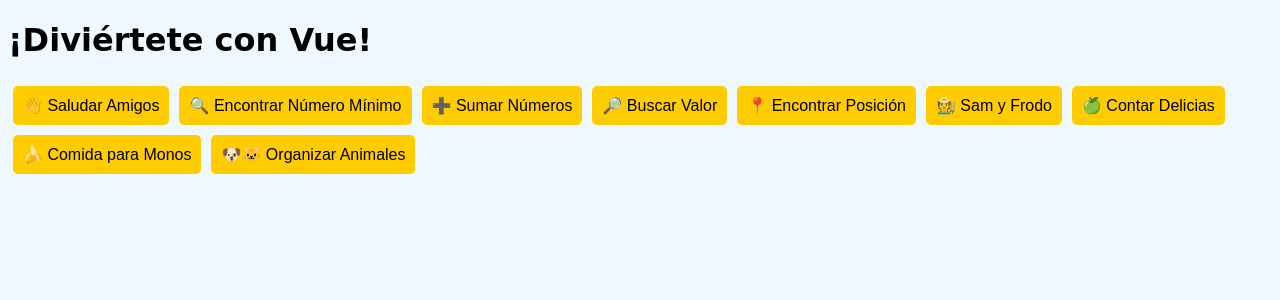
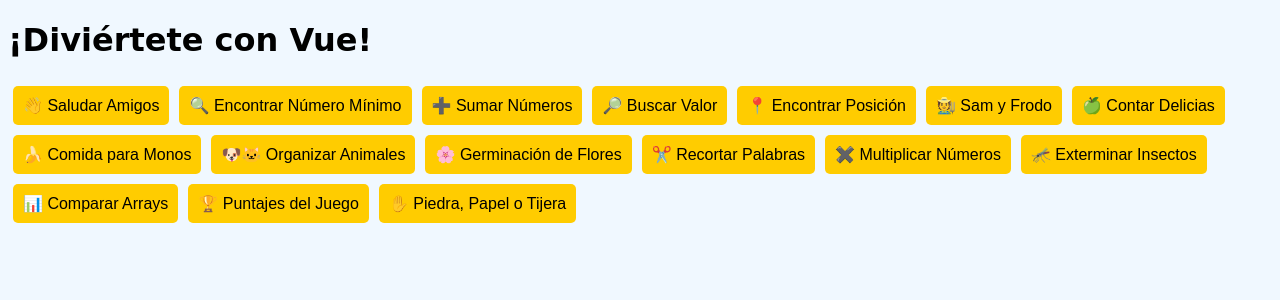
Before and after one commit to k4rlit0s13/c, a Vue app: page / in a window 1280 px wide. Shown: the top 300 px of the page. Built offline with nearby package versions, Linux system fonts and the light colour scheme.

Commit message:
feat: :sparkles: ejercicios

```diff
--- a/src/App.vue
+++ b/src/App.vue
@@ -11,6 +11,13 @@
       <button @click="contarDelicias">🍏 Contar Delicias</button>
       <button @click="comidaDeMonos">🍌 Comida para Monos</button>
       <button @click="organizarAnimales">🐶🐱 Organizar Animales</button>
+      <button @click="germinarFlores">🌸 Germinación de Flores</button>
+      <button @click="recortarPalabras">✂️ Recortar Palabras</button>
+      <button @click="multiplicarNumeros">✖️ Multiplicar Números</button>
+      <button @click="exterminarInsectos">🦟 Exterminar Insectos</button>
+      <button @click="compararArrays">📊 Comparar Arrays</button>
+      <button @click="puntajesJuego">🏆 Puntajes del Juego</button>
+      <button @click="piedraPapelTijera">✋ Piedra, Papel o Tijera</button>
     </div>
     <p v-if="resultado">{{ resultado }}</p>
   </div>
@@ -21,6 +28,7 @@
   font-family: 'Comic Sans MS', cursive, sans-serif;
   background-color: #f0f8ff;
 }
+
 button {
   margin: 5px;
   padding: 10px;
@@ -30,6 +38,7 @@
   background-color: #ffcc00;
   border: none;
 }
+
 button:hover {
   background-color: #ffdd57;
 }
@@ -101,25 +110,105 @@
       this.resultado = `Hay ${manzanas} 🍎, ${peras} 🍐 y ${duraznos} 🍑 en total.`;
     },
 
-    // Ejercicio 8: Verificar comida suficiente para monos
+    // Ejercicio 8: Comida para monos
     comidaDeMonos() {
       let elementos = prompt("Ingrese monos (🐵) y bananas (🍌):").split("");
       let monos = elementos.filter(e => e === '🐵').length;
       let bananas = elementos.filter(e => e === '🍌').length;
-      let bananasPorMono = prompt("¿Cuántas bananas come un mono?");
+      let bananasPorMono = prompt("¿Cuántas bananas come un mono?:");
       this.resultado = bananas >= monos * bananasPorMono
-        ? "¡Hay suficientes bananas para los monos! 🍌😋"
+        ? "¡Hay suficientes bananas para los monos! 🍌"
         : "¡Oh no! ¡No hay suficientes bananas para los monos! 😭";
     },
 
-    // Ejercicio 9: Organizar perros y gatos
+    // Ejercicio 9: Organizar animales
     organizarAnimales() {
       let animales = prompt("Ingrese perros (🐶) y gatos (🐱):").split("");
       let perros = animales.filter(a => a === '🐶').join('');
       let gatos = animales.filter(a => a === '🐱').join('');
-      this.resultado = `Resultado: ${perros} y ${gatos} están organizados. 🎉`;
+      this.resultado = `Resultado: ${perros}${gatos}`;
     },
 
+    // Ejercicio 10: Germinación de flores
+    germinarFlores() {
+      let plantas = prompt("Ingrese flores (🌼) y plantines (🌱):");
+      let resultado = ""; // Variable para almacenar el resultado final
+      let flor = ""; // Variable para almacenar la última flor encontrada
+
+      // Recorremos cada caracter de la entrada
+      for (let i = 0; i < plantas.length; i++) {
+        if (plantas[i] !== '🌱') {
+          flor = plantas[i]; // Guardamos la flor actual
+          resultado += flor; // Agregamos la flor al resultado
+        } else {
+          resultado += flor; // Reemplazamos 🌱 por la última flor
+        }
+      }
+
+      this.resultado = `¡Las flores han germinado! 🌸: ${resultado}`;
+    },
+
+    // Ejercicio 11: Recortar palabras
+    recortarPalabras() {
+      let palabras = prompt("Ingrese palabras separadas por espacios:").split(" ");
+      let caracteresPermitidos = prompt("Ingrese cantidad de caracteres permitidos:");
+      let recortadas = palabras.map(palabra => palabra.substring(0, caracteresPermitidos));
+      this.resultado = `Las palabras recortadas son: ${recortadas.join(" ")}`;
+    },
+
+    // Ejercicio 12: Multiplicar números individuales
+    multiplicarNumeros() {
+      let numeros = prompt("Ingrese números separados por espacios:").split(" ").map(Number);
+      let multiplicador = prompt("Ingrese multiplicador:");
+      let resultado = numeros.map(num => num * multiplicador);
+      this.resultado = `El array resultante es: [${resultado}]`;
+    },
+
+    // Ejercicio 13: Exterminar insectos
+    exterminarInsectos() {
+      let animales = prompt("Ingrese animales:").split(" ");
+      let sinInsectos = animales.filter(animal => animal !== '🦟' && animal !== '🦂');
+      this.resultado = `Animales sin insectos: [${sinInsectos.join(', ')}]`;
+    },
+
+    // Ejercicio 14: Comparar arrays
+    compararArrays() {
+      let lista1 = prompt("Ingrese valores de lista 1:").split(" ");
+      let lista2 = prompt("Ingrese valores de lista 2:").split(" ");
+      this.resultado = JSON.stringify(lista1) === JSON.stringify(lista2)
+        ? "Las listas son iguales"
+        : "Las listas no son iguales";
+    },
+
+    // Ejercicio 15: Puntajes del juego
+    puntajesJuego() {
+      let nombre1 = prompt("Ingrese nombre jugadora 1:");
+      let puntajes1 = prompt(`Ingrese puntajes de ${nombre1}:`).split(" ").map(Number);
+      let nombre2 = prompt("Ingrese nombre jugadora 2:");
+      let puntajes2 = prompt(`Ingrese puntajes de ${nombre2}:`).split(" ").map(Number);
+      let suma1 = puntajes1.reduce((a, b) => a + b, 0);
+      let suma2 = puntajes2.reduce((a, b) => a + b, 0);
+      this.resultado = `${nombre1} tiene ${suma1} puntos y ${nombre2} tiene ${suma2} puntos.`;
+    },
+
+    // Ejercicio 16: Piedra, papel o tijera
+    piedraPapelTijera() {
+      let opciones = ['piedra', 'papel', 'tijera'];
+      let jugador1 = prompt("Jugador 1, elija piedra, papel o tijera:");
+      let jugador2 = prompt("Jugador 2, elija piedra, papel o tijera:");
+
+      if (jugador1 === jugador2) {
+        this.resultado = "¡Es un empate! 🤝";
+      } else if (
+        (jugador1 === 'piedra' && jugador2 === 'tijera') ||
+        (jugador1 === 'papel' && jugador2 === 'piedra') ||
+        (jugador1 === 'tijera' && jugador2 === 'papel')
+      ) {
+        this.resultado = "¡Jugador 1 gana! 🎉";
+      } else {
+        this.resultado = "¡Jugador 2 gana! 🎊";
+      }
+    }
   }
 };
 </script>
```
